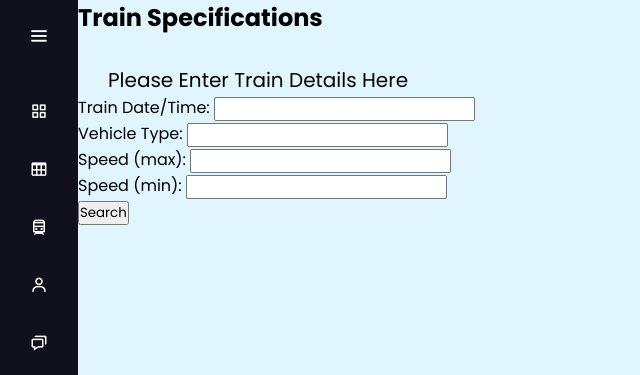
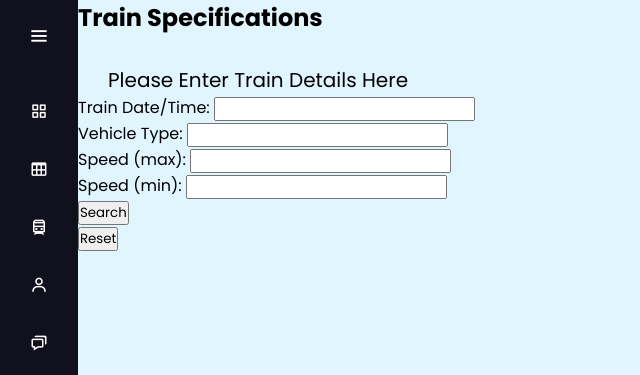
Before and after one commit to ketan96-m/railtec, a Django app: page /trainspec/ in a window 1280 px wide. Shown: the top 375 px of the page, without its empty margins (0-640 px from the left). Run offline with Django 3.2, Linux system fonts and the light colour scheme; data that the repository does not hold is empty; parts of the project's set-up code (start-up, migrations or seed data) failed here and were passed over; some libraries are stand-ins or nearby versions.

Commit message:
Update trainspec.html

```diff
--- a/config_main/pages/templates/trainspec.html
+++ b/config_main/pages/templates/trainspec.html
@@ -104,6 +104,9 @@
 				<button class = "btn btn-primary" type="submit">
 				Search</button>
 			</form>
+			<form>
+		    <input type="reset" value="Reset">
+    </form>
 		</div>
 	</div>
 </div>
```
